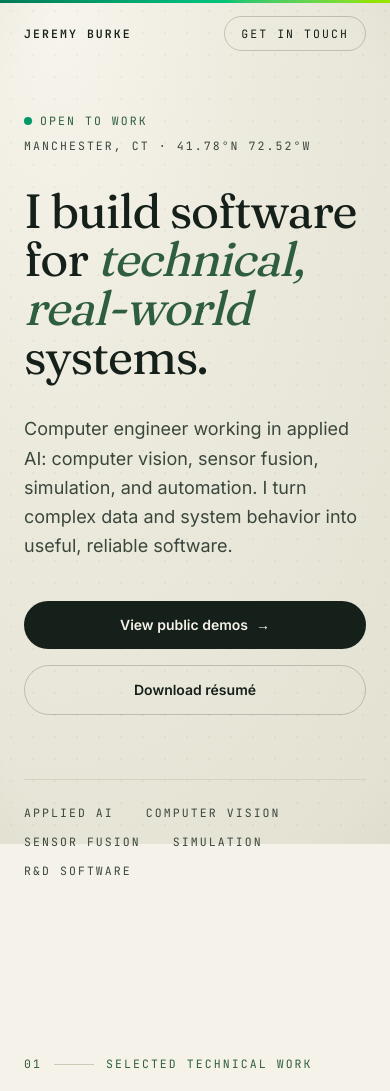
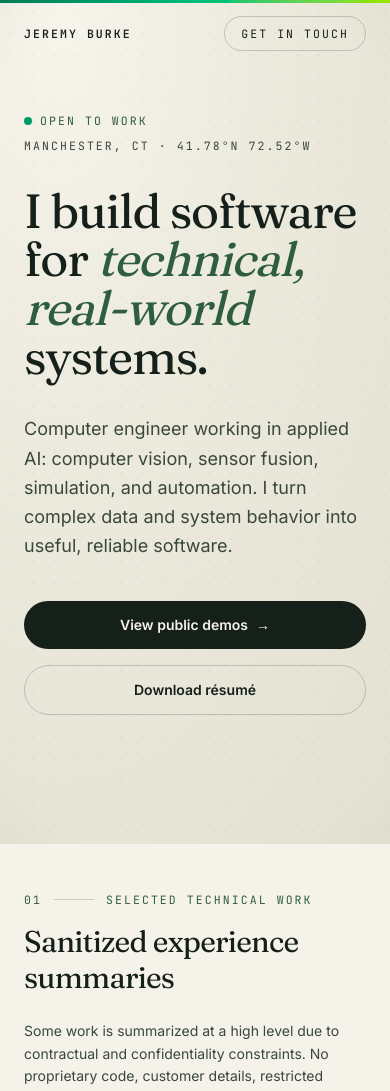
Before and after one commit to jburke860/portfolio, a Next.js app: page / in a window 390 px wide. Shown: the top 1091 px of the page. Built offline with nearby package versions, Linux system fonts and the light colour scheme.

Commit message:
more mobile visual updates

```diff
--- a/components/site/hero.tsx
+++ b/components/site/hero.tsx
@@ -87,8 +87,8 @@ export function Hero({ resume }: HeroProps) {
           </a>
         </div>
 
-        {/* Discipline strip — technical, monospace */}
-        <div className="mt-16 flex flex-wrap gap-x-8 gap-y-3 border-t border-line/70 pt-6 label-mono text-ink-soft">
+        {/* Discipline strip — technical, monospace (desktop only) */}
+        <div className="mt-16 hidden flex-wrap gap-x-8 gap-y-3 border-t border-line/70 pt-6 label-mono text-ink-soft md:flex">
           <span>Applied AI</span>
           <span>Computer Vision</span>
           <span>Sensor Fusion</span>
```
